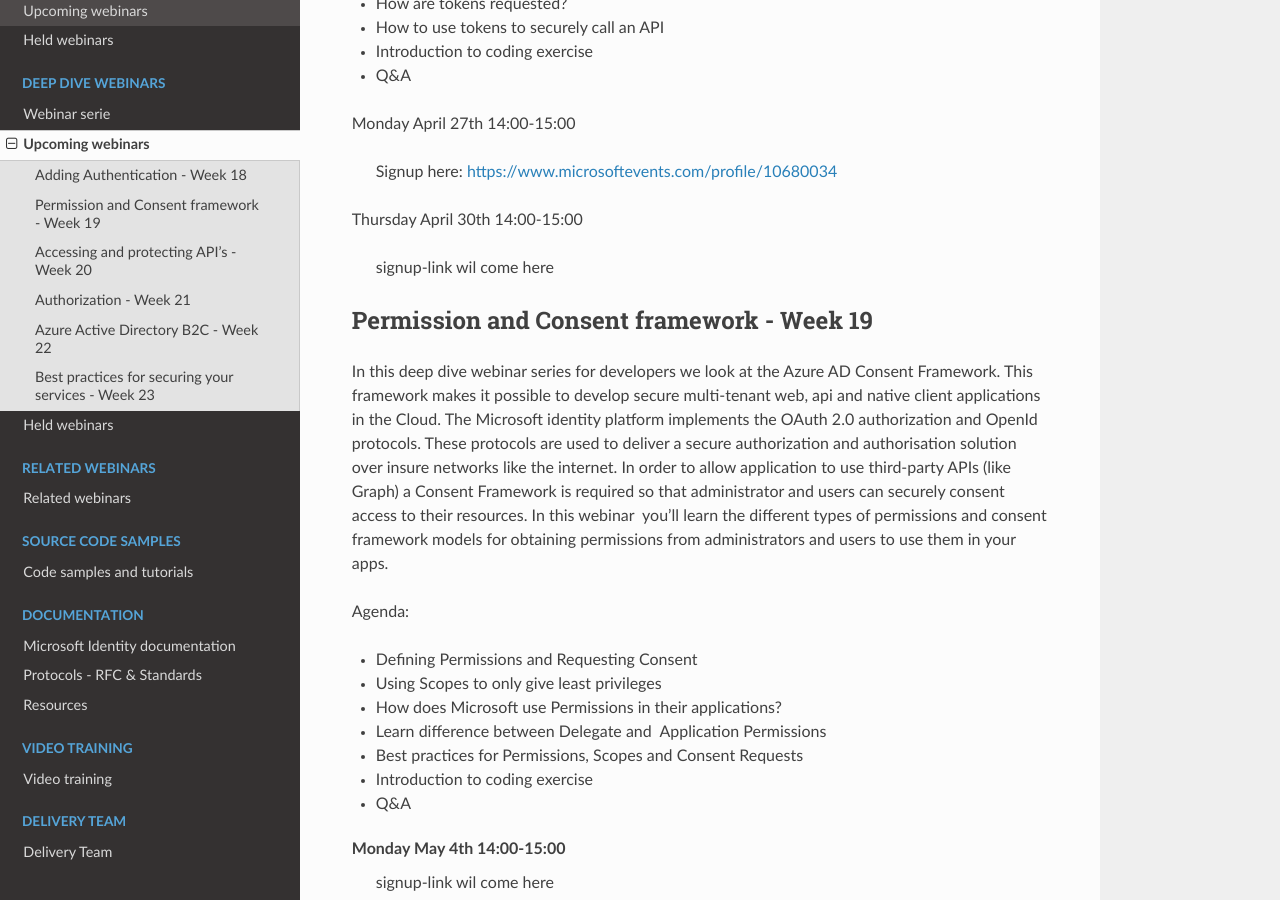
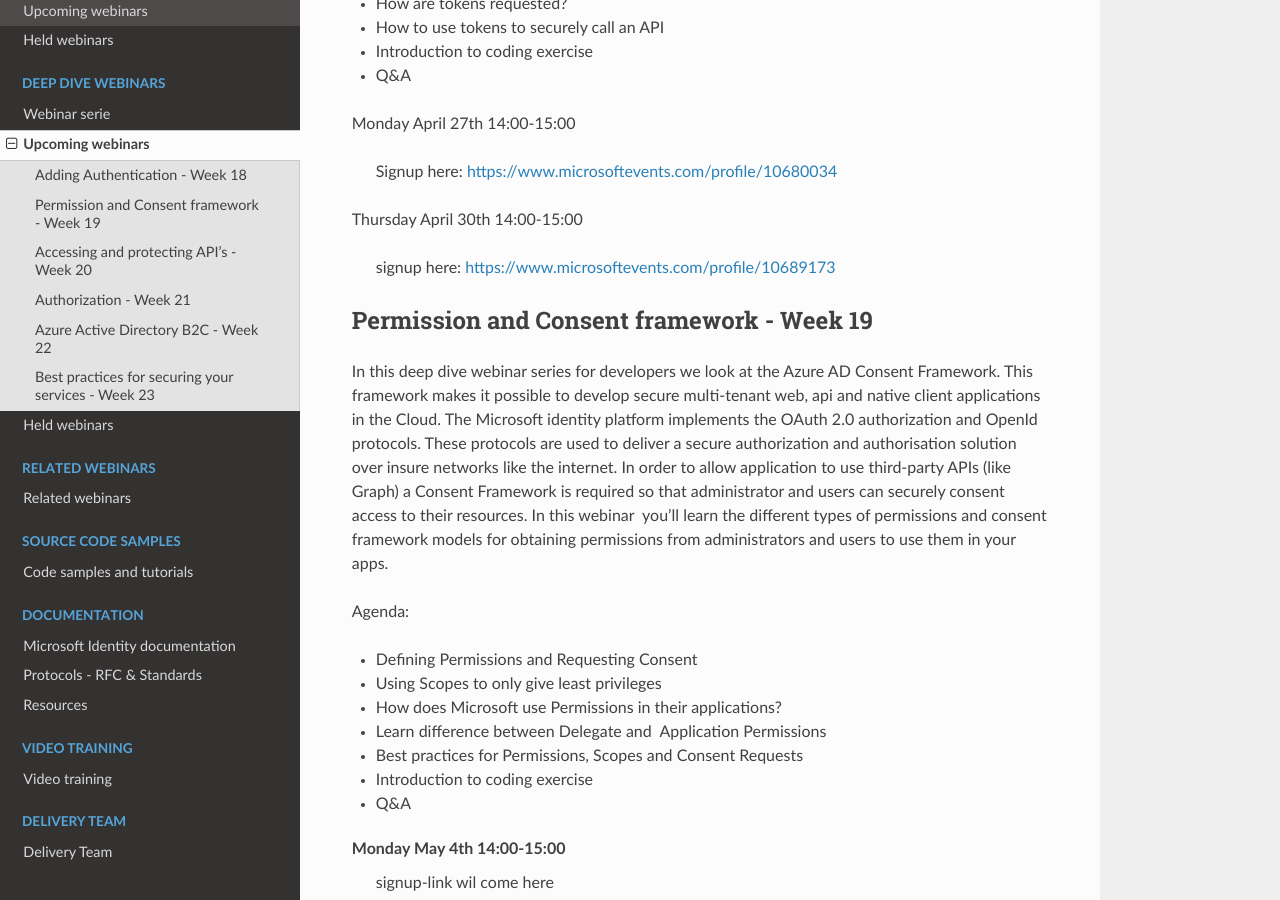
Before and after one commit to RonnyA/ModernIdentity, a Sphinx documentation site: the page built from docs/source/deep/upcoming-deep-webinars.rst, in a window 1280 px wide and 900 px high, scrolled down 685 px. Built offline with Sphinx 7.4.7 and the Read the Docs theme 2.0.0, drawn with Linux system fonts in a browser that asks for light colours.

Commit message:
Added link for Deep Dive session 1b

```diff
--- a/docs/source/deep/upcoming-deep-webinars.rst
+++ b/docs/source/deep/upcoming-deep-webinars.rst
@@ -31,7 +31,8 @@
 
 Thursday April 30th 14:00-15:00
 
-    signup-link wil come here
+    signup here: https://www.microsoftevents.com/profile/10689173
+
 
 
 Permission and Consent framework - Week 19
```
